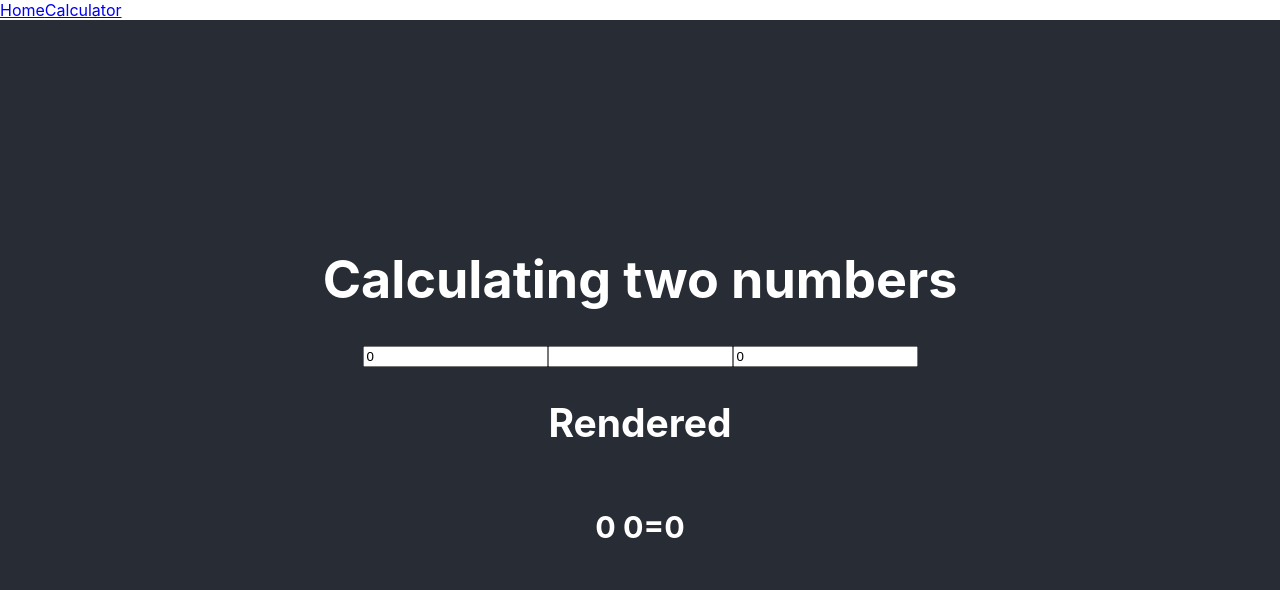
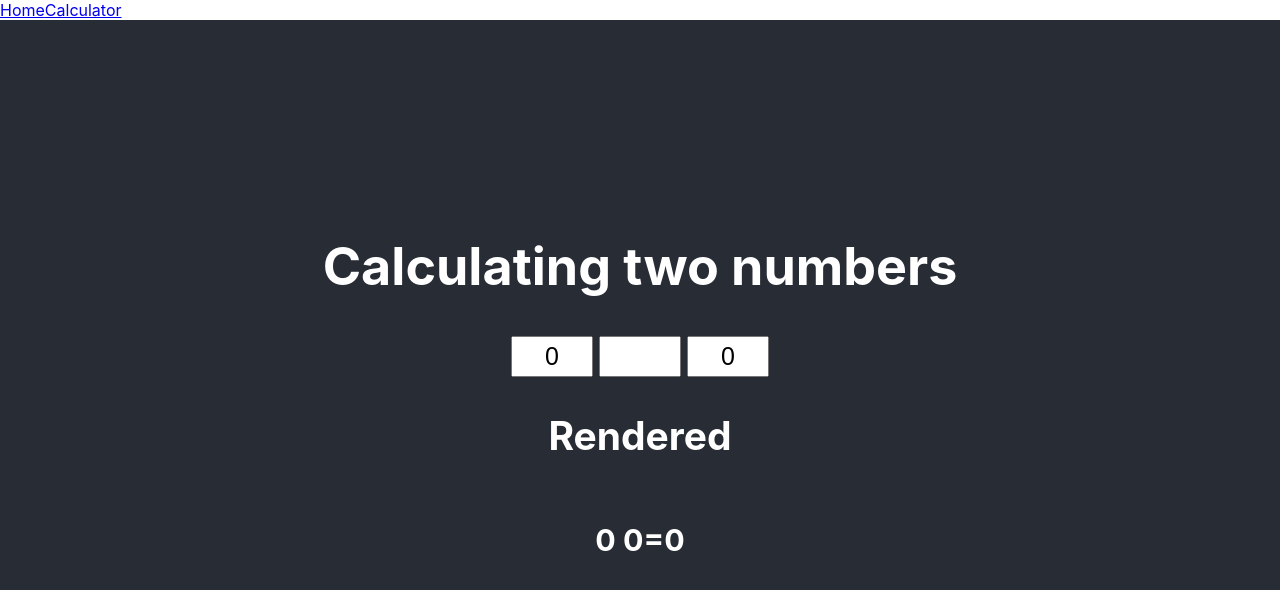
Before and after one commit to sineri0220/development_lab, a React (Create React App) app: page /calculator in a window 1280 px wide. Shown: the top 590 px of the page. Built offline with nearby package versions, Linux system fonts and the light colour scheme.

Commit message:
Update firstapp.js

```diff
--- a/src/firstapp.js
+++ b/src/firstapp.js
@@ -2,6 +2,15 @@ import React, {useState} from 'react';
 
 import './App.css';
 
+function Input({value, onChange}) {
+  return (
+    <div style = {{margin: 3, display: 'flex'}}>
+      <input
+        style={{width: 70, textAlign: 'center', fontSize: 25, padding: 4}}
+        value={value} onChange={onChange}/>
+    </div>
+  )
+}
 
 function Calculator(){
 
@@ -35,10 +44,10 @@ function Calculator(){
 
         <h1>Calculating two numbers</h1>
         <div className="Input-numbers">
-            <input type="number" value={number} onChange={e => setNumber(e.target.value)}/>
+            <Input type="number" value={number} onChange={e => setNumber(e.target.value)}/>
             {/* <input type="text" value={operator} onChange={e => setOperator(+e.target.value)}/> */}
-            <input type="text" value={operator} onChange={e => setOperator(e.target.value)}/>
-            <input type="number" value={number2} onChange={e => setNumber2(e.target.value)}/>
+            <Input type="text" value={operator} onChange={e => setOperator(e.target.value)}/>
+            <Input type="number" value={number2} onChange={e => setNumber2(e.target.value)}/>
         </div>
         {/* <button onClick={calculate({operator})}>Calculate</button> */}
         <h2>Rendered</h2>
```
